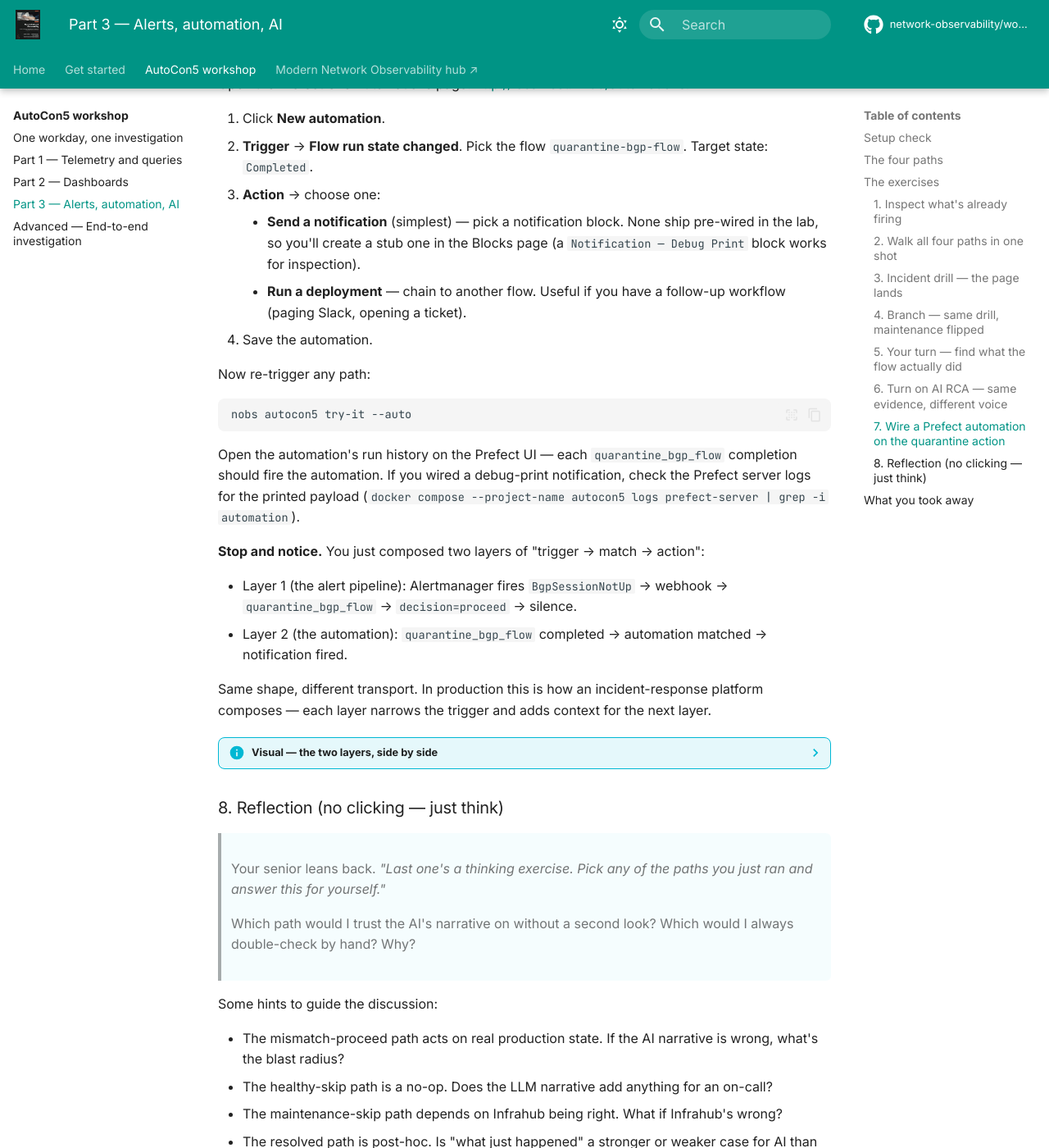
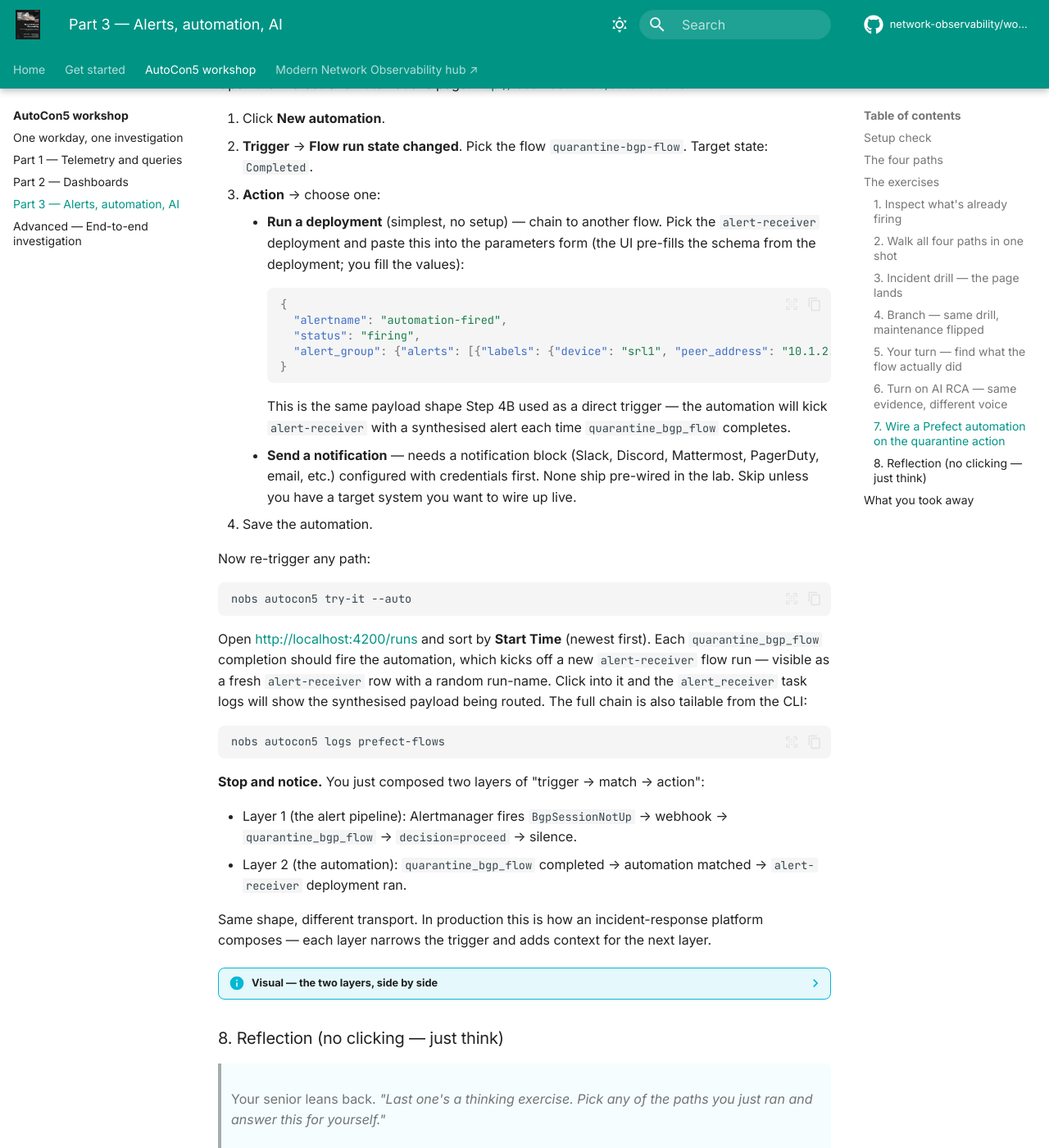
Before and after one commit to network-observability/workshops, an MkDocs documentation site: the page built from docs/workshop/part-3.md, in a window 1280 px wide and 1400 px high, scrolled down 13204 px. Shown: the whole window at 82% size. Built offline with MkDocs 1.6.1 and Material for MkDocs 9.7.7, drawn with Linux system fonts in a browser that asks for light colours; comment, search, counter and statistics services are not loaded.

Commit message:
fix(autocon5): sonda-setup idempotent on re-run + Step 7 uses an existing deployment
- sonda-setup.sh: catch 409 from POST /scenarios as success — the
  scenarios were already registered on a previous init run. Prints
  'already running, skipping' and re-uses existing IDs instead of
  crashing. Step 6's 'nobs autocon5 up' to pick up new .env values no
  longer exits 1 on the re-created sonda-setup container.
- Part 3 Step 7: promote 'Run a deployment' to the simplest Action.
  The deleted 'Notification — Debug Print' block doesn't exist in
  Prefect 2/3; 'Send a notification' is demoted with a one-line
  caveat about credentialed external services. The Run-a-deployment
  path chains to the already-registered alert-receiver deployment
  with a synthesised alert_group payload, no setup needed.

````diff
--- a/workshops/autocon5/guides/part-3-alerts-automation-ai.md
+++ b/workshops/autocon5/guides/part-3-alerts-automation-ai.md
@@ -513,8 +513,16 @@ Open the Prefect UI's Automations page: <http://localhost:4200/automations>.
 1. Click **New automation**.
 2. **Trigger** → **Flow run state changed**. Pick the flow `quarantine-bgp-flow`. Target state: `Completed`.
 3. **Action** → choose one:
-    - **Send a notification** (simplest) — pick a notification block. None ship pre-wired in the lab, so you'll create a stub one in the Blocks page (a `Notification — Debug Print` block works for inspection).
-    - **Run a deployment** — chain to another flow. Useful if you have a follow-up workflow (paging Slack, opening a ticket).
+    - **Run a deployment** (simplest, no setup) — chain to another flow. Pick the `alert-receiver` deployment and paste this into the parameters form (the UI pre-fills the schema from the deployment; you fill the values):
+        ```json
+        {
+          "alertname": "automation-fired",
+          "status": "firing",
+          "alert_group": {"alerts": [{"labels": {"device": "srl1", "peer_address": "10.1.2.2", "afi_safi_name": "ipv4-unicast"}}], "groupLabels": {"alertname": "automation-fired"}, "status": "firing"}
+        }
+        ```
+        This is the same payload shape Step 4B used as a direct trigger — the automation will kick `alert-receiver` with a synthesised alert each time `quarantine_bgp_flow` completes.
+    - **Send a notification** — needs a notification block (Slack, Discord, Mattermost, PagerDuty, email, etc.) configured with credentials first. None ship pre-wired in the lab. Skip unless you have a target system you want to wire up live.
 4. Save the automation.
 
 Now re-trigger any path:
@@ -523,12 +531,16 @@ Now re-trigger any path:
 nobs autocon5 try-it --auto
 ```
 
-Open the automation's run history on the Prefect UI — each `quarantine_bgp_flow` completion should fire the automation. If you wired a debug-print notification, check the Prefect server logs for the printed payload (`docker compose --project-name autocon5 logs prefect-server | grep -i automation`).
+Open <http://localhost:4200/runs> and sort by **Start Time** (newest first). Each `quarantine_bgp_flow` completion should fire the automation, which kicks off a new `alert-receiver` flow run — visible as a fresh `alert-receiver` row with a random run-name. Click into it and the `alert_receiver` task logs will show the synthesised payload being routed. The full chain is also tailable from the CLI:
+
+```bash
+nobs autocon5 logs prefect-flows
+```
 
 **Stop and notice.** You just composed two layers of "trigger → match → action":
 
 - Layer 1 (the alert pipeline): Alertmanager fires `BgpSessionNotUp` → webhook → `quarantine_bgp_flow` → `decision=proceed` → silence.
-- Layer 2 (the automation): `quarantine_bgp_flow` completed → automation matched → notification fired.
+- Layer 2 (the automation): `quarantine_bgp_flow` completed → automation matched → `alert-receiver` deployment ran.
 
 Same shape, different transport. In production this is how an incident-response platform composes — each layer narrows the trigger and adds context for the next layer.
 
````
Also changed, not shown: 1 other file.
